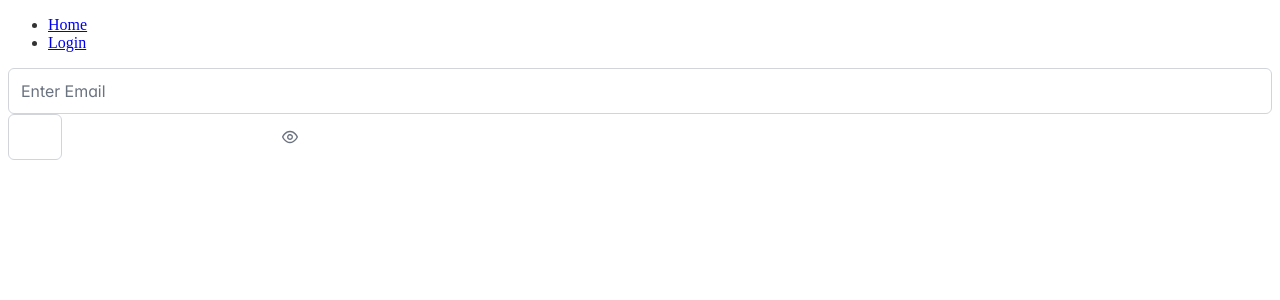
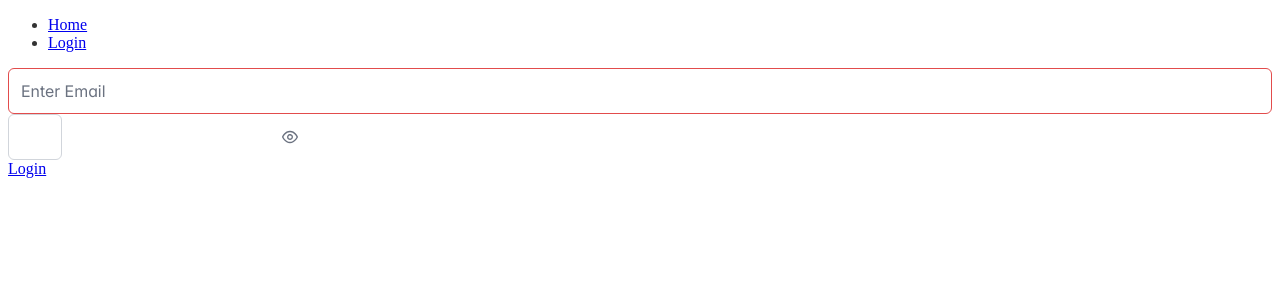
Before and after one commit to luism007/tempest, a React app in the folder frontend/: page /auth in a window 1280 px wide. Shown: the top 300 px of the page. Built offline with nearby package versions, Linux system fonts and the light colour scheme.

Commit message:
Divided the form types (Signup & Login) since some of their business logic is different. Makes things cleaner. Also added validation.

```diff
--- a/frontend/components/AuthForm.tsx
+++ b/frontend/components/AuthForm.tsx
@@ -1,65 +1,33 @@
-import { MenuItem } from "primereact/menuitem";
-import { InputText } from "primereact/inputtext";
 import React, { useState } from "react";
-import { Password } from "primereact/password";
-import { Divider } from "primereact/divider";
+import { validPasswordPattern } from "../constants/constants";
+import LoginForm from "./LoginForm";
+import SignUpForm from "./SignupForm";
+import { Link, useSearchParams } from "react-router-dom";
+import User from "../models/User";
 
 
-const signupFormPasswordFooter = (
-    <>
-        <Divider/>
-        <p className="mt-2"> Suggestions </p>
-        <ul className= "pl-2 ml-2 mt-0 line-height-3">
-            <li> At least 15 characters long. </li>
-            <li> At least one lowercase letter. </li>
-            <li> At least one uppercase letter. </li>
-            <li> At least one numeric character.</li>
-            <li> At least one special character (ex: @, !, #). </li>
-        </ul>
-    </>
-);
 
-const validateEmail = (email: string): boolean => {
-    return (email.includes('@')) ? true : false;
-}
-const validatePassword = (password: string): boolean => {
-    return (password.length >= 15) ? true : false;
-}
-const LoginFormGroup: React.FC<{update: (password: string) => void }> = (props) => {
-    return(
-        <>
-            <div className="p-inputgroup flex-1">
-                <InputText placeholder="Email"></InputText>
-            </div>
-            <div className="p-inputgroup flex-1">
-                <Password placeholder = 'Password' onChange={(p) => { props.update(p.target.value) }} toggleMask/>
-            </div>
-        </>
-    )
-};
-
-const SignUpFormGroup = () => {
-    return(
-        <>
-            <div className = "p-inputgroup flex-1">
-                <InputText placeholder="Enter Email" onChange={(e) => validateEmail(e.target.value)}></InputText>
-            </div>
-            <div className = "p-inputgroup flex-1">
-                <Password footer = {signupFormPasswordFooter} onChange={(p) => { validatePassword(p.target.value) }} toggleMask/>
-            </div>
-        </>
-    )
-}
 const AuthForm: React.FC<{authMode: string}> = (props) => {
 
     const [password, setPassword] = useState('');
+    const [searchParams] = useSearchParams();
+    const isLogin = searchParams.get('form') === 'login';
 
     const updatePassword = (password: string) => {
         setPassword(password);
     }
-    return(
+
+    const submit = (email: string, password: string) => {
+        const user = new User('', email, password, null, null);
+        console.log('User', user);
+    }
+
+     return(
         <>
-            { (props.authMode === 'login') ? <LoginFormGroup update={updatePassword}/> : <SignUpFormGroup/> }
+            { (isLogin) ? <LoginForm update={updatePassword}/> : <SignUpForm submit = {submit}/> }
+             <Link to={`?form=${isLogin ? 'signup' : 'login'}`}>
+                 {isLogin ? 'Create an Account' : 'Login'}
+             </Link>
         </>
     );
 
--- /dev/null
+++ b/frontend/components/LoginForm.tsx
@@ -0,0 +1,16 @@
+import { InputText } from "primereact/inputtext";
+import { Password } from "primereact/password";
+import React from "react";
+const LoginForm: React.FC<{update: (password: string) => void }> = (props) => {
+    return(
+        <>
+            <div className="p-inputgroup flex-1">
+                <InputText placeholder="Email"></InputText>
+            </div>
+            <div className="p-inputgroup flex-1">
+                <Password placeholder = 'Password' onChange={(p) => { props.update(p.target.value) }} toggleMask/>
+            </div>
+        </>
+    )
+};
+export default LoginForm;
--- /dev/null
+++ b/frontend/components/SignupForm.tsx
@@ -0,0 +1,65 @@
+import { Divider } from "primereact/divider";
+import { InputText } from "primereact/inputtext";
+import { Password } from "primereact/password";
+import React, {useState} from "react";
+import { validPasswordPattern } from "../constants/constants";
+import { Button } from "primereact/button";
+import User from "../models/User";
+
+const signupFormPasswordFooter = (
+    <>
+        <Divider/>
+        <p className="mt-2"> Suggestions </p>
+        <ul className= "pl-2 ml-2 mt-0 line-height-3">
+            <li> At least 15 characters long. </li>
+            <li> At least one lowercase letter. </li>
+            <li> At least one uppercase letter. </li>
+            <li> At least one numeric character.</li>
+            <li> At least one special character (ex: @, !, #). </li>
+        </ul>
+    </>
+);
+
+const isValidEmail = (email: string): boolean => {
+    return (email.includes('@')) ? true : false;
+}
+const isValidPassword = (password: string): boolean => {
+    return (password.length >= 13 && password.match(validPasswordPattern) !== null) ? true : false;
+}
+
+const SignUpForm: React.FC<{submit: (email: string, password:string) => void }> = (props) => {
+    const [email, setEmail] = useState('');
+    const [password, setPassword] = useState('');
+    const [emailValidState, setEmailValidState] = useState(false);
+    const [passwordValidState, setPasswordValidState] = useState(false);
+
+    const updateEmailValidState = (state: boolean) =>{
+        setEmailValidState(state);
+    }
+
+    const updatePasswordValidState = (state: boolean) => {
+        setPasswordValidState(state);
+    }
+    const readyToSubmit = () => {
+        return emailValidState && passwordValidState;
+    }
+
+    return(
+        <>
+            <div className = "p-inputgroup flex-1">
+                <InputText className = {(emailValidState) ? '' : 'p-invalid'} placeholder="Enter Email" onChange={(e) => { updateEmailValidState(isValidEmail(e.target.value)); setEmail(e.target.value) }}></InputText>
+            </div>
+            <div className = "p-inputgroup flex-1">
+                <Password className = {(passwordValidState) ? '' : 'p-invalid'} footer = {signupFormPasswordFooter} onChange={(p) => { updatePasswordValidState(isValidPassword(p.target.value)); setPassword(p.target.value) }} toggleMask/>
+            </div>
+            {
+                readyToSubmit() &&
+                <div className="p-inputgroup flex-1">
+                    <Button label="Submit" onClick={()=> props.submit(email, password)}></Button>
+                </div>
+            }
+        </>
+    )
+}
+
+export default SignUpForm;
--- /dev/null
+++ b/frontend/constants/constants.ts
@@ -0,0 +1 @@
+export const validPasswordPattern = new RegExp('([A-Z0-9a-z@!#*:;\'[\]|}{]){1,13}');
--- /dev/null
+++ b/frontend/models/User.ts
@@ -0,0 +1,23 @@
+class User {
+    username: string;
+    email: string;
+    password: string;
+    profileId: string | null;
+    id: string | null;
+
+    constructor(
+      _username: string,
+      _email: string,
+      _password: string,
+      _profileId: string | null,
+      _id: string | null
+    ) {
+      this.username = _username;
+      this.email = _email;
+      this.password = _password;
+      this.profileId = _profileId;
+      this.id = _id;
+    }
+  }
+
+  export default User;
--- a/frontend/routes/Root.tsx
+++ b/frontend/routes/Root.tsx
@@ -8,7 +8,7 @@ const Root = () => {
                 <nav>
                     <ul>
                         <li> <Link to={'/home'}> Home </Link> </li>
-                        <li> <Link to={'/auth'}> Login </Link> </li>
+                        <li> <Link to={'/auth?form=login'}> Login </Link> </li>
                     </ul>
                 </nav>
             </div>
```
Also changed, not shown: 1 other file (tests, documents, lock files or other folders).
